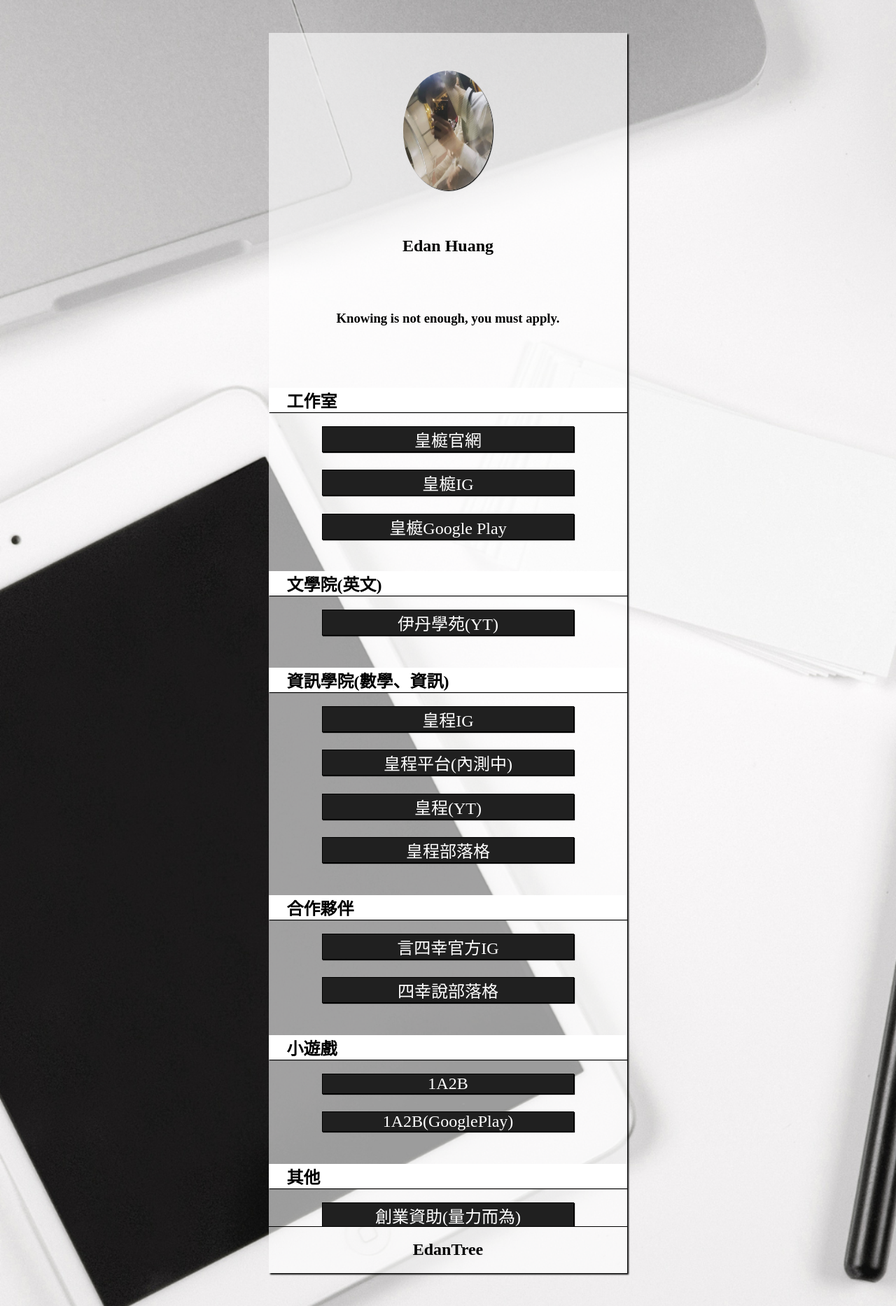
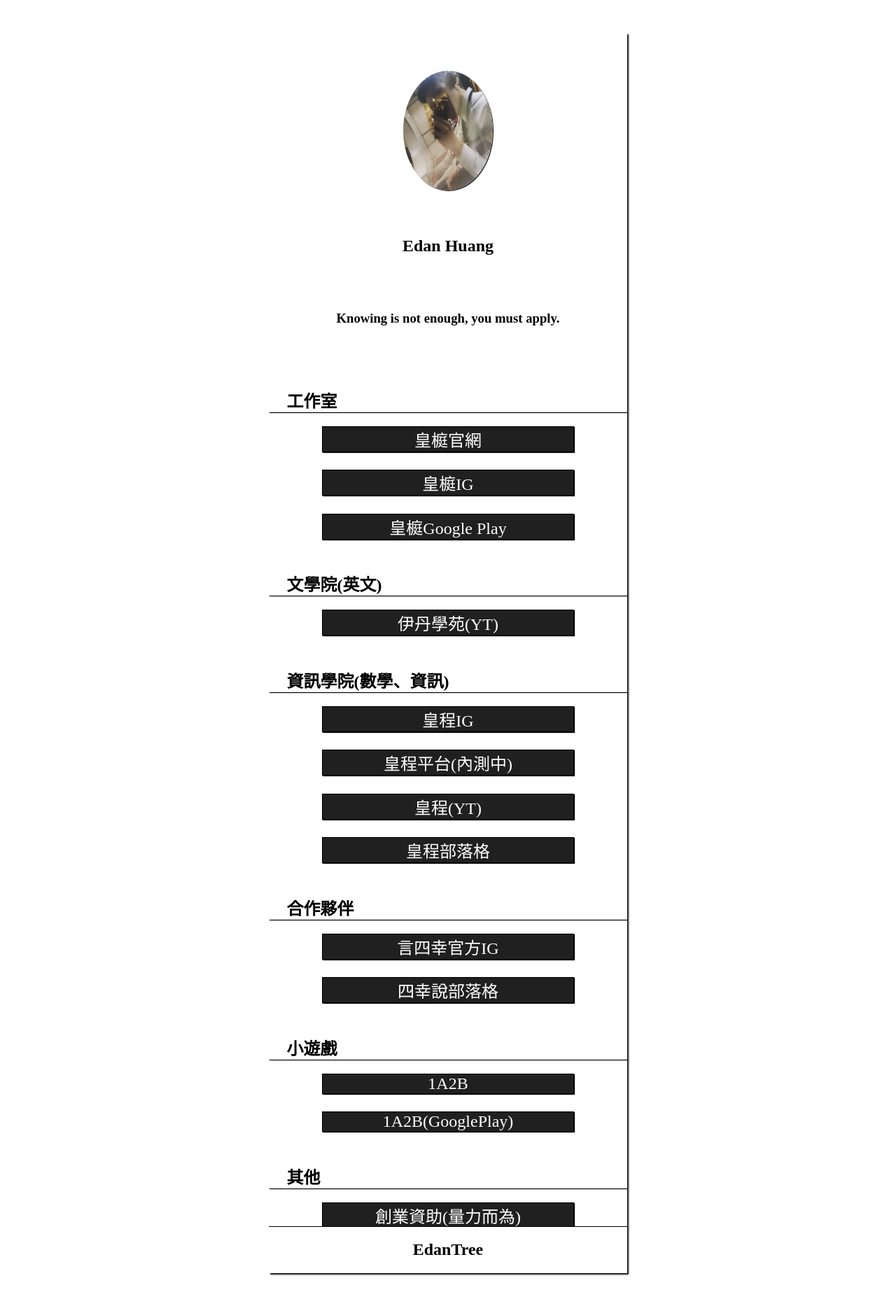
Before and after one commit to Edan0615/EdanTree, a PHP site: page / in a window 1280 px wide. Shown: the whole page at 70% size. Run offline with PHP 8.4, Linux system fonts and the light colour scheme.

Commit message:
取消背景圖片

```diff
--- a/CSS/webBasic.css
+++ b/CSS/webBasic.css
@@ -8,7 +8,6 @@ body {
   overflow-y: auto;
 }
 body {
-  background-image: url("../PIC/Background.png");
   background-repeat: no-repeat;
   background-size: cover;
   background-position: center;
```
